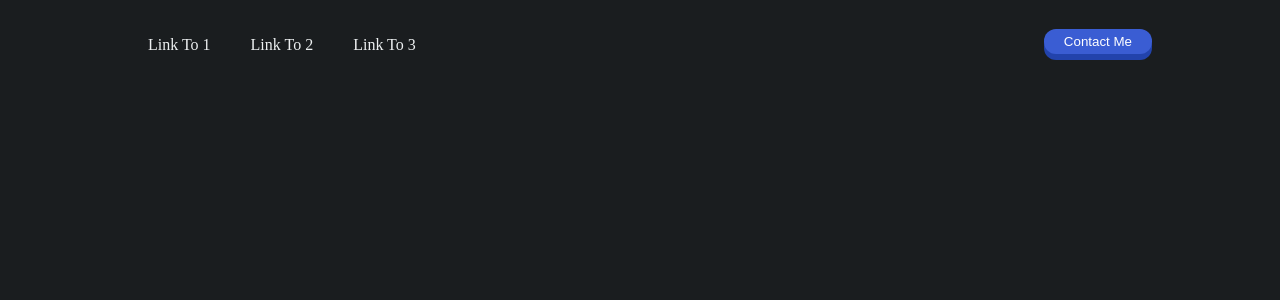
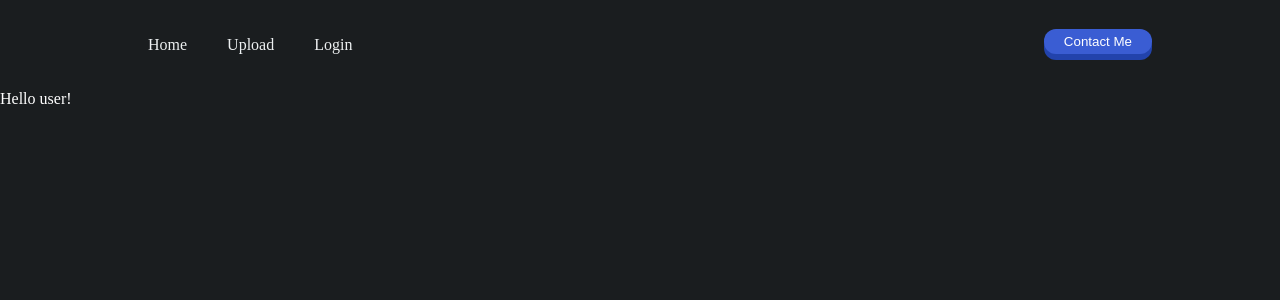
Before and after one commit to Vikaheimo/Budget-Tracker-Frontend, a React app: page / in a window 1280 px wide. Shown: the top 300 px of the page. Built offline with nearby package versions, Linux system fonts and the light colour scheme.

Commit message:
Add simple routing

```diff
--- a/index.js
+++ b/index.js
@@ -4,4 +4,9 @@ import App from "./src/App"
 
 const container = document.getElementById("root")
 const root = createRoot(container)
-root.render(<App />)
+
+root.render(
+    <React.StrictMode>
+        <App />
+    </React.StrictMode>
+)
--- a/package.json
+++ b/package.json
@@ -42,9 +42,10 @@
   "dependencies": {
     "axios": "^1.3.2",
     "css-loader": "^6.7.3",
-    "nanoid": "^4.0.0",
+    "nanoid": "^4.0.1",
     "react": "^18.2.0",
     "react-dom": "^18.2.0",
+    "react-router-dom": "^6.8.1",
     "style-loader": "^3.3.1"
   }
 }
--- a/src/App.js
+++ b/src/App.js
@@ -1,38 +1,33 @@
 import React from "react"
-import Navbar from "./Components/Navbar/Navbar"
-import Button from "./Components/Button/Button"
-import FileUploader from "./Components/FileUploader/FileUploader"
-import Expenses from "./Service/Expenses"
+import {
+    createBrowserRouter,
+    createRoutesFromElements,
+    Route,
+    RouterProvider
+} from "react-router-dom"
+
+import RootLayout from "./Layouts/RootLayout"
+
+// Routes
+import Home from "./pages/Home"
+import Login from "./pages/Login"
+import Upload from "./pages/Upload"
+
 import "./App.scss"
 
-const NAVITEMS = [
-    {
-        id: 1,
-        link: "#",
-        text: "Link To 1"
-    },
-    {
-        id: 2,
-        link: "#",
-        text: "Link To 2"
-    },
-    {
-        id: 3,
-        link: "#",
-        text: "Link To 3"
-    }
-]
+const router = createBrowserRouter(
+    createRoutesFromElements(
+        <Route path="/" element={<RootLayout />}>
+            <Route path="/" element={<Home />} />
+            <Route path="/login" element={<Login />} />
+            <Route path="/upload" element={<Upload />} />
+        </Route>
+    )
+)
 
+//<Navbar navitems={routes} />
 const App = () => {
-    return (
-        <div className="root">
-            <Navbar navitems={NAVITEMS} />
-        </div>
-    )
+    return <RouterProvider router={router} />
 }
-/*
-            <Button text={"kissa"} onClick={() => console.log("Kissa")} />
-            <FileUploader text={"kissa koira"} submitFile={Expenses.update} />
-*/
 
 export default App
--- a/src/App.scss
+++ b/src/App.scss
@@ -2,6 +2,7 @@
     background-color: #1a1d1f;
     --nav-size: 60px;
     --text-color: #fff;
+    color: var(--text-color);
 }
 body {
     margin: 0;
--- a/src/Components/Navbar/Navbar.js
+++ b/src/Components/Navbar/Navbar.js
@@ -1,16 +1,19 @@
 import React from "react"
+import Button from "../Button/Button"
+import { NavLink } from "react-router-dom"
+import { nanoid } from "nanoid"
+
 import "./Navbar.scss"
-import Button from "../Button/Button"
 
 const Navbar = ({ navitems }) => {
     return (
         <div className="navbar">
             <nav>
                 {navitems.map((item) => (
-                    <li className="navitem" key={item.id}>
-                        <a className="navlink" href={item.link}>
+                    <li className="navitem" key={nanoid()}>
+                        <NavLink className="navlink" to={item.link}>
                             {item.text}
-                        </a>
+                        </NavLink>
                     </li>
                 ))}
             </nav>
--- /dev/null
+++ b/src/Layouts/RootLayout.js
@@ -0,0 +1,29 @@
+import React from "react"
+import { Outlet } from "react-router-dom"
+import Navbar from "../Components/Navbar/Navbar"
+
+const NAVITEMS = [
+    {
+        link: "/",
+        text: "Home"
+    },
+    {
+        link: "/upload",
+        text: "Upload"
+    },
+    {
+        link: "/login",
+        text: "Login"
+    }
+]
+
+const RootLayout = () => {
+    return (
+        <div className="root">
+            <Navbar navitems={NAVITEMS} />
+            <Outlet />
+        </div>
+    )
+}
+
+export default RootLayout
--- a/src/Service/Expenses.js
+++ /dev/null
@@ -1,24 +0,0 @@
-import axios from "axios"
-
-const baseURL =
-    process.env.NODE_ENV == "production"
-        ? "/api/"
-        : "http://localhost:3001/api/"
-const backendAPI = axios.create({
-    baseURL: baseURL,
-    timeout: 2000
-})
-
-const getAll = () => {
-    console.log("getall: TODO!")
-}
-
-const create = () => {
-    console.log("create: TODO!")
-}
-
-const update = () => {
-    console.log("update: TODO!")
-}
-
-export default { getAll, create, update }
--- /dev/null
+++ b/src/pages/Home.js
@@ -0,0 +1,8 @@
+import React from "react"
+import Button from "../Components/Button/Button"
+
+const Home = () => {
+    return <div>Hello user!</div>
+}
+
+export default Home
--- /dev/null
+++ b/src/pages/Login.js
@@ -0,0 +1,25 @@
+import React, { useState } from "react"
+import { Form } from "react-router-dom"
+
+const Login = () => {
+    const [email, setEmail] = useState("")
+    const [password, setPassword] = useState("")
+
+    const validateForm = () => {
+        return email.length > 0 && password.length > 0
+    }
+
+    const handlesubmit = (event) => {
+        console.log(event)
+    }
+
+    return (
+        <div className="Login">
+            <Form onSubmit={handlesubmit}>
+                <label>Name:</label>
+            </Form>
+        </div>
+    )
+}
+
+export default Login
--- /dev/null
+++ b/src/pages/Upload.js
@@ -0,0 +1,7 @@
+import React from "react"
+
+const Upload = () => {
+    return <>kisasd</>
+}
+
+export default Upload
--- a/webpack.dev.js
+++ b/webpack.dev.js
@@ -11,6 +11,7 @@ module.exports = merge(common, {
         static: {
             directory: path.join(__dirname, "public")
         },
+        historyApiFallback: true,
         open: true,
         hot: true,
         liveReload: true
```
Also changed, not shown: 1 other file (tests, documents, lock files or other folders).
